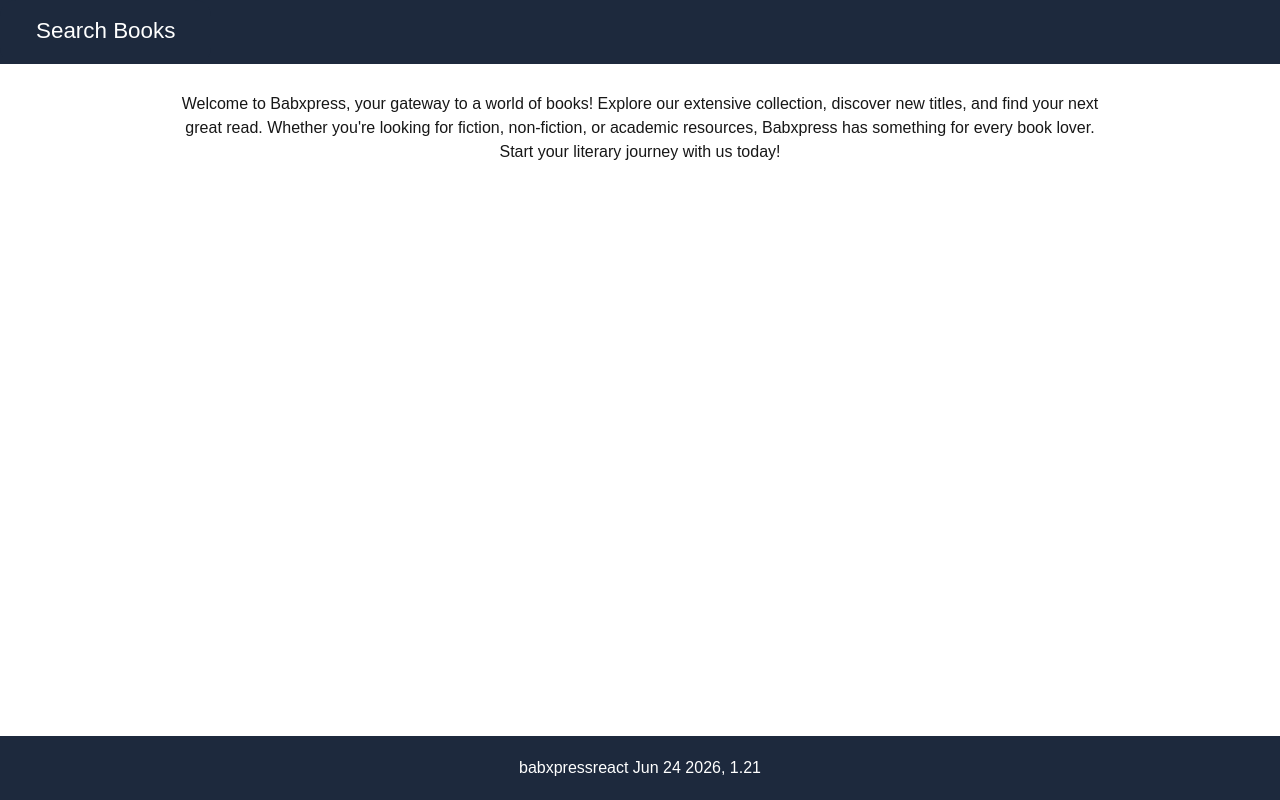
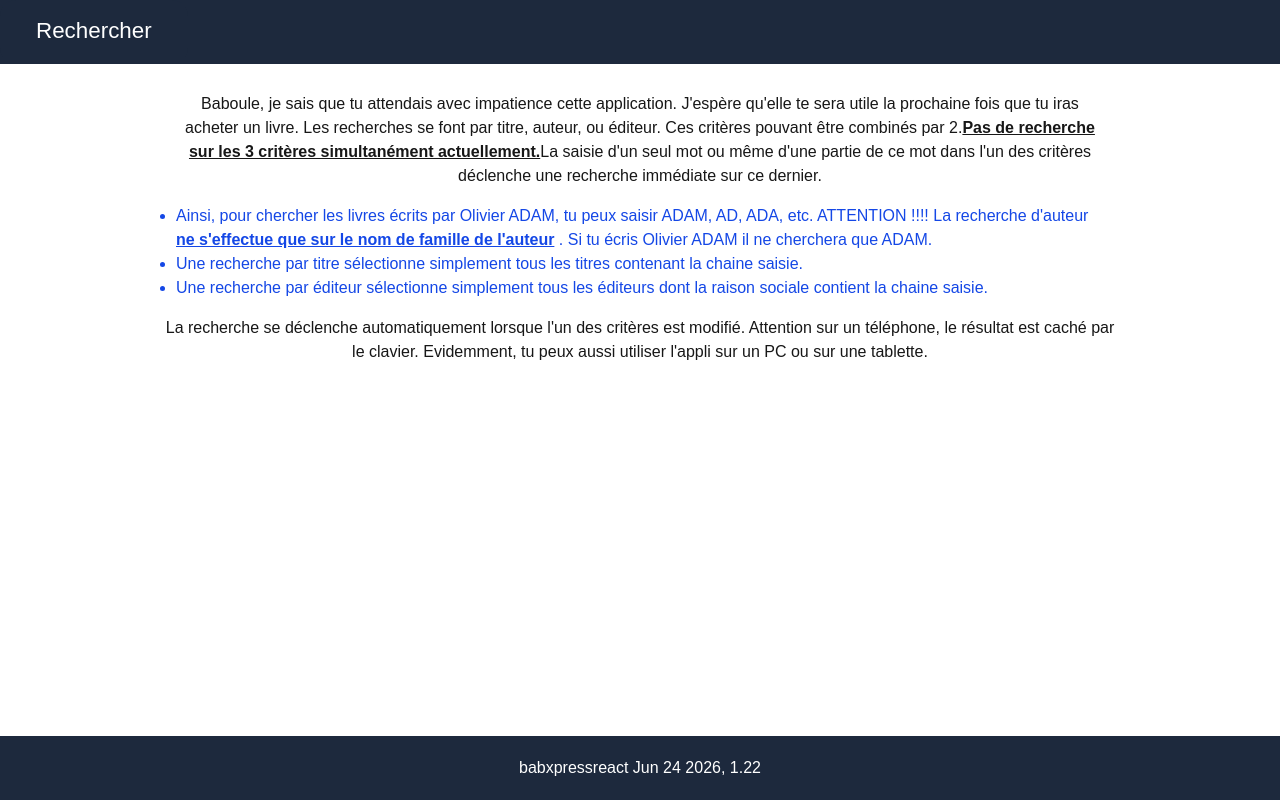
Before and after one commit to yves40/babxpressreact, a React (Vite) app in the folder client/: page / in a window 1280 px wide. Built offline with nearby package versions, Linux system fonts and the light colour scheme.

Commit message:
Real book search :  6 : Reset button

```diff
--- a/client/src/app/BookSearch.jsx
+++ b/client/src/app/BookSearch.jsx
@@ -20,6 +20,9 @@ export default function BookSearch() {
   const [editorsearch, setEditorsearch] = useState('');
   const [selectedbooks, setSelectedbooks] = useState([]);
   const results = useRef('results');
+  let titlekey = 10000;
+  let authorkey= 20000;
+  let editorkey = 30000;
 
   properties.setActivePage('booksearch');
 
@@ -73,6 +76,12 @@ export default function BookSearch() {
     setEditorsearch(value);
   }
 
+  function clearCriterias() {
+    // setTitlesearch('');
+    // setAuthorsearch('');
+    // setEditorsearch('');
+  }
+
 
   return (
     <>
@@ -81,13 +90,17 @@ export default function BookSearch() {
       </header>
       <div className='page__container ml-5 font-bold '>
         <div className=' mt-2 text-center justify-center'>
-          <InputText label="Titre" parentHandler={checkTitle} />
-          <InputText label="Auteur" parentHandler={checkAuthor} />
-          <InputText label="Éditeur" parentHandler={checkEditor} />
+          <InputText componentid={titlekey} label="Titre" parentHandler={checkTitle} key={titlekey} placeholder={titlesearch}/>
+          <InputText componentid={authorkey} label="Auteur" parentHandler={checkAuthor} key={authorkey} placeholder={authorsearch}/>
+          <InputText componentid={editorkey} label="Éditeur" parentHandler={checkEditor} key={editorkey} placeholder={editorsearch}/>
         </div>
+        <button className=' mt-4 border-0 border-r-gray-800 rounded-2xl bg-amber-400 w-20'
+            onClick={() => {setTitlesearch(' '); setAuthorsearch('');setEditorsearch('');titlekey++; ++editorkey; ++authorkey}}>
+          RAZ
+        </button>
       </div>
-      <div className=' border-t-2 mt-6 pt-4 mx-4 text-gray-500'>
-        <p className=' border-b-2 text-gray-500 pb-6 w-full' ref={results}>Résultats</p>
+      <div className=' border-t-2 mt-6 pt-4 mx-4 text-white bg-gray-600'>
+        <p className=' border-b-2 pb-6 w-full ml-4' ref={results}>Résultats</p>
         <div className=' mb-24'>
           {selectedbooks.length > 0 &&
             <ul className=' mt-4 mx-4'>
--- a/client/src/app/Home.jsx
+++ b/client/src/app/Home.jsx
@@ -23,10 +23,32 @@ function Home() {
           <Navbar/>
       </header>
       <div className='page__container'>
-        <p className='my-4 mx-4 font-light'>Welcome to Babxpress, your gateway to a world of books!
-            Explore our extensive collection, discover new titles, and find your next great read. Whether you're looking for fiction, non-fiction, or academic resources,
-            Babxpress has something for every book lover.
-            Start your literary journey with us today!</p>
+        <p className='my-4 mx-4 font-light'>Baboule, je sais que tu attendais avec impatience
+          cette application. J'espère qu'elle te sera utile la prochaine fois que tu iras acheter un livre.
+          Les recherches se font par titre, auteur, ou éditeur. Ces critères pouvant être combinés par 2.
+          <span className=' underline font-bold'>Pas de recherche sur les 3 critères simultanément actuellement.</span>
+          La saisie d'un seul mot ou même d'une partie de ce mot dans l'un des critères déclenche une
+          recherche immédiate sur ce dernier.
+        </p>
+        <ul className=' text-left my-4 mx-4 list-disc text-blue-700'>
+          <li>
+            Ainsi, pour chercher les livres écrits par Olivier ADAM, tu peux saisir ADAM, AD, ADA, etc.
+            ATTENTION !!!! La recherche d'auteur <span className=' underline font-bold'>ne s'effectue que sur le nom de famille de l'auteur</span> . Si tu
+            écris Olivier ADAM il ne cherchera que ADAM.
+          </li>
+          <li>
+            Une recherche par titre sélectionne simplement tous les titres contenant la chaine saisie.
+          </li>
+          <li>
+            Une recherche par éditeur sélectionne simplement tous les éditeurs dont la raison sociale
+            contient la chaine saisie.
+          </li>
+        </ul>
+        <p>
+          La recherche se déclenche automatiquement lorsque l'un des critères est modifié.
+          Attention sur un téléphone, le résultat est caché par le clavier.
+          Evidemment, tu peux aussi utiliser l'appli sur un PC ou sur une tablette.
+        </p>
       </div>
       <Footer parentHandler={menufeedback} />
     </>
--- a/client/src/components/InputText.jsx
+++ b/client/src/components/InputText.jsx
@@ -1,7 +1,8 @@
+/* eslint-disable no-unused-vars */
 import { useRef } from 'react'
 
 export default function InputText({componentid, label, parentHandler,
-    timeout=800})
+    timeout=800, key=new Date().getTime(), placeholder=""})
 {
     const delayedInput = useRef(null);
     const feedback = useRef('feedback');
@@ -29,6 +30,8 @@ export default function InputText({componentid, label, parentHandler,
                     type="text"
                     name={componentid}
                     id={componentid}
+                    key={key}
+                    placeholder={placeholder}
                 />
             </div>
             <p ref={feedback} hidden className='mb-2 text-red-600'>Message</p>
--- a/client/src/components/Navbar.jsx
+++ b/client/src/components/Navbar.jsx
@@ -93,7 +93,7 @@ export default function Navbar() {
               }
               {menuvisible && (properties.getActivePage() === 'home') &&
                 <li>
-                  <Link to="/BooksSearch" onClick={() => dispatch(setMenuState({menuvisible: "false"}))}>Search Books</Link>
+                  <Link to="/BooksSearch" onClick={() => dispatch(setMenuState({menuvisible: "false"}))}>Rechercher</Link>
                 </li>
            }
             </ul>
--- a/client/src/components/NavbarTop.jsx
+++ b/client/src/components/NavbarTop.jsx
@@ -1,5 +1,7 @@
 /* eslint-disable no-unused-vars */
 import { Link} from "react-router";
+import { useDispatch } from "react-redux";
+import { setMenuState } from "../redux/menustate";
 import properties from "../services/properties";
 import Home from "../app/Home";
 
@@ -8,15 +10,20 @@ export default function NavbarTop() {
   const modulename = 'NavbarTop.jsx # ';
   const version = "NavbarTop.jsx Jun 18 2026, 1.05";
 
+  const dispatch = useDispatch();
+
   return (
     // Look in globals.css for classes definitions
       <div className='navtop'>
-        <ul>
+        <ul className=" flex flex-row">
           <li className=' my-3 ml-3' key="NAVTOP">
               <Link to="/">
                 <img className="svg-white32"  src="/svg/house-solid.svg" alt=""/>
               </Link>
           </li>
+          <li className=" text-white my-auto ml-6 font-bold text-2xl">
+            <Link to="/BooksSearch" onClick={() => dispatch(setMenuState({menuvisible: "false"}))}>Rechercher</Link>
+          </li>
         </ul>
       </div>
   )
--- a/client/src/globals.css
+++ b/client/src/globals.css
@@ -45,7 +45,7 @@ body {
     fixed top-0 left-0
     w-full flex flex-row items-center justify-between
     z-10
-    h-[calc(var(--menuheight))]
+    h-16
     bg-(--menubackground)
     /* Desktop */
       lg:hidden
@@ -231,7 +231,7 @@ body {
   @apply w-full mb-2 p-2;
 }
 .form__input {
-  @apply px-3 focus:bg-blue-200 w-full h-7;
+  @apply px-3 text-black focus:bg-cyan-800 focus:text-white w-full h-7;
 }
 .gridcols511 {
   display: grid;
--- a/client/src/services/properties.js
+++ b/client/src/services/properties.js
@@ -5,7 +5,7 @@
 //----------------------------------------------------------------------------
 import Logger from "../classes/Logger";
 
-const Version = 'babxpressreact Jun 24 2026, 1.21 ';
+const Version = 'babxpressreact Jun 24 2026, 1.22 ';
 const modulename = 'properties.js # ';
 const logger = new Logger(modulename);
 let menustate = true;          // Menu is visible or not
```
